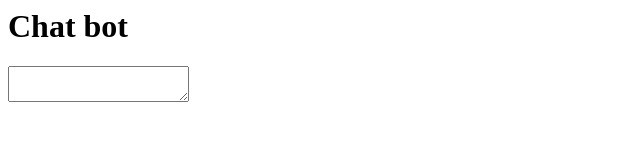
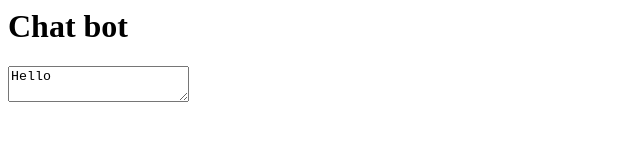
Before and after one commit to ZI-Youtuber/Copy-Bot-Online, a plain HTML site: page index.html in a window 1280 px wide. Shown: the full height of the page, 0-640 px from the left. Drawn offline with Linux system fonts and the light colour scheme.

Commit message:
Update index.html

```diff
--- a/index.html
+++ b/index.html
@@ -6,6 +6,7 @@
     <textarea id="output" readonly></textarea>
   </body>
   <script>
-    alert("Hello");
+    var output = document.getElementById("output");
+    output.innerHTML = "Hello";
   </script>
 </html>
```
